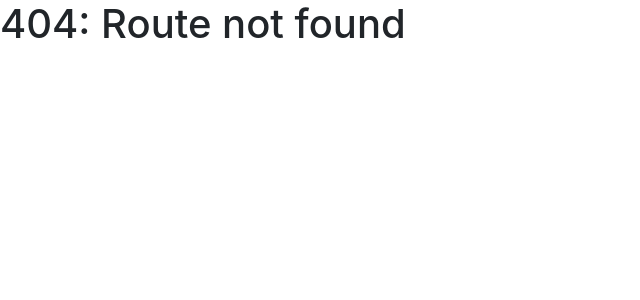
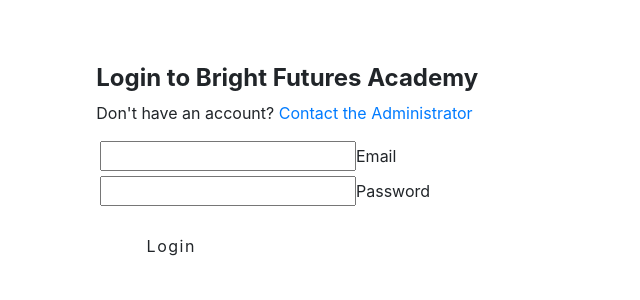
Before and after one commit to GTBitsOfGood/bright-futures-academy, a React (Create React App) app in the folder client/: page /login in a window 1280 px wide. Before the commit this address had no page. Shown: the top 300 px of the page, without its empty margins (0-640 px from the left). Built offline with nearby package versions, Linux system fonts and the light colour scheme.

Commit message:
Add Redux Boilerplate

```diff
--- a/client/package.json
+++ b/client/package.json
@@ -1,14 +1,16 @@
 {
   "name": "client",
   "version": "0.1.0",
-  "proxy": "http://localhost:5000/",
+  "proxy": "http://localhost:3001/",
   "dependencies": {
     "axios": "^0.18.0",
     "bootstrap": "^4.3.1",
     "classnames": "^2.2.6",
     "fsevents": "^1.2.7",
+    "is-empty": "^1.2.0",
     "jquery": "^1.9.1",
     "jwt-decode": "^2.2.0",
+    "lodash": "^4.17.11",
     "react": "^16.8.1",
     "react-bootstrap": "^1.0.0-beta.5",
     "react-dom": "^16.8.1",
--- a/client/src/App.js
+++ b/client/src/App.js
@@ -1,25 +1,28 @@
 import React from 'react';
 import { BrowserRouter as Router, Route, Switch} from 'react-router-dom';
-import logo from './logo.svg';
 import './App.css';
-import BFSNav from './components/Navbar';
 import PaymentPortal from './pages/ParentPortal';
+import Login from './pages/Login';
 import PaymentPage from './pages/PaymentPage';
 import NoMatch from './pages/NoMatch';
 
+// Adding redux to top level
+import { Provider } from "react-redux";
+import store from "./store/store";
+
 //TODO: Add more pages for routing.
-
 const App = () => (
-  <Router>
-    <div>
+  // Provider for our redux store
+  <Provider store={store}>
+    <Router>
       <Switch>
-      <Route path="/makepayment" component={PaymentPortal} />
+      <Route path="/login" component={Login} />
+      <Route path="/makePayment" component={PaymentPortal} />
       <Route path="/paymentPage" component={PaymentPage} />
       <Route component={NoMatch} />
       </Switch>
-    </div>
-  </Router>
+    </Router>
+  </Provider>
 );
 
-
 export default App;
--- /dev/null
+++ b/client/src/actions/types.js
@@ -0,0 +1,6 @@
+/**
+ * These are the types of actions we can use
+ */
+export const GET_ERRORS = "GET_ERRORS";
+export const HOUSEHOLD_LOADING = "HOUSEHOLD_LOADING";
+export const SET_CURRENT_HOUSEHOLD = "SET_CURRENT_HOUSEHOLD";
--- /dev/null
+++ b/client/src/pages/Login.js
@@ -0,0 +1,88 @@
+import React, { Component } from "react";
+
+/**
+ * Login page for parents
+ */
+class Login extends Component {
+  constructor() {
+    super();
+    this.state = {
+      email: "",
+      password: "",
+      errors: {}
+    };
+  }
+
+  onChange = e => {
+    this.setState({ [e.target.id]: e.target.value });
+  };
+
+  onSubmit = e => {
+    // prevent page from reloading
+    e.preventDefault();
+    const householdData = {
+      email: this.state.email,
+      password: this.state.password
+    };
+    console.log(householdData);
+    // TODO: call the api route for login
+  };
+
+  render() {
+    const { errors } = this.state;
+    return (
+      <div className="container">
+        <div style={{ marginTop: "4rem" }} className="row">
+          <div className="col s8 offset-s2">
+            <div className="col s12" style={{ paddingLeft: "11.250px" }}>
+              <h4>
+                <b>Login to Bright Futures Academy</b>
+              </h4>
+              <p className="grey-text text-darken-1">
+                Don't have an account? <a href={"mailto:brightFuturesAcademyDev@gmail.com"}>Contact the Administrator</a>
+              </p>
+            </div>
+            <form noValidate onSubmit={this.onSubmit}>
+              <div className="input-field col s12">
+                <input
+                  onChange={this.onChange}
+                  value={this.state.email}
+                  error={errors.email}
+                  id="email"
+                  type="email"
+                />
+                <label htmlFor="email">Email</label>
+              </div>
+              <div className="input-field col s12">
+                <input
+                  onChange={this.onChange}
+                  value={this.state.password}
+                  error={errors.password}
+                  id="password"
+                  type="password"
+                />
+                <label htmlFor="password">Password</label>
+              </div>
+              <div className="col s12" style={{ paddingLeft: "11.250px" }}>
+                <button
+                  style={{
+                    width: "150px",
+                    borderRadius: "3px",
+                    letterSpacing: "1.5px",
+                    marginTop: "1rem"
+                  }}
+                  type="submit"
+                  className="btn btn-large waves-effect waves-light hoverable blue accent-3"
+                >
+                  Login
+                </button>
+              </div>
+            </form>
+          </div>
+        </div>
+      </div>
+    );
+  }
+}
+
+export default Login;
--- /dev/null
+++ b/client/src/reducers/authReducer.js
@@ -0,0 +1,31 @@
+import { SET_CURRENT_HOUSEHOLD, HOUSEHOLD_LOADING } from "../actions/types";
+
+const isEmpty = require("is-empty");
+const initialState = {
+    isAuthenticated: false,
+    household: {},
+    loading: false
+};
+
+/**
+ * Reducer for authenticating a user.
+ * @param {*} state
+ * @param {*} action
+ */
+export default function(state = initialState, action) {
+    switch (action.type) {
+        case SET_CURRENT_HOUSEHOLD: // setting household as authenticated
+            return {
+                ...state,
+                isAuthenticated: !isEmpty(action.payload),
+                household: action.payload
+            };
+        case HOUSEHOLD_LOADING: // setting state of household
+            return {
+                ...state,
+                loading: true
+            };
+        default:
+            return state;
+    }
+}
--- /dev/null
+++ b/client/src/reducers/errorReducer.js
@@ -0,0 +1,17 @@
+import { GET_ERRORS } from "../actions/types";
+
+const initialState = {};
+
+/**
+ * Reducer for our errors
+ * @param {*} state
+ * @param {*} action
+ */
+export default function(state = initialState, action) {
+  switch (action.type) {
+    case GET_ERRORS: // if we get errors show them
+      return action.payload;
+    default:
+      return state;
+  }
+}
--- /dev/null
+++ b/client/src/reducers/index.js
@@ -0,0 +1,11 @@
+import { combineReducers } from "redux";
+import authReducer from "./authReducer";
+import errorReducer from "./errorReducer";
+
+/**
+ * allows us to combine our reducers for easy export.
+ */
+export default combineReducers({
+  auth: authReducer,
+  errors: errorReducer
+});
--- /dev/null
+++ b/client/src/store/store.js
@@ -0,0 +1,21 @@
+import { createStore, applyMiddleware, compose } from "redux";
+import thunk from "redux-thunk";
+import rootReducer from "../reducers";
+
+const initialState = {};
+const middleware = [thunk];
+
+/**
+ * Store will contain our state tree.
+ * rootReducer is the combination of the reducers we have.
+ */
+const store = createStore(
+  rootReducer,
+  initialState,
+  compose(
+    applyMiddleware(...middleware),
+    window.__REDUX_DEVTOOLS_EXTENSION__ && window.__REDUX_DEVTOOLS_EXTENSION__()
+  )
+);
+
+export default store;
--- a/package.json
+++ b/package.json
@@ -13,13 +13,17 @@
     "install-server": "npm install -f --prefix server",
     "build-client": "cd client/ && npm build",
     "postinstall": "npm run install-client -f && npm run install-server -f && npm run build-client -f",
-    "heroku-postbuild": "cd client && npm install --only=dev -f && npm install -f && rm -rf ~/node_modules/babel-jest ~/node_modules/jest && npm run build"
+    "heroku-postbuild": "cd client && npm install --only=dev -f && npm install -f && rm -rf ~/node_modules/babel-jest ~/node_modules/jest && npm run build",
+    "server": "nodemon server/app.js",
+    "client": "cd client && npm start",
+    "dev": "concurrently \"npm run server\" \"npm run client\""
   },
   "engines": {
     "npm": "~6.7.0",
     "node": "~11.7.0"
   },
   "dependencies": {
+    "concurrently": "^4.1.0",
     "dotenv": "^6.2.0",
     "mongoose": "^5.4.14"
   }
```
Also changed, not shown: client/src/actions/authActions.js (added, +69 -0 lines), client/src/utils/setAuthToken.js (added, +17 -0 lines), 1 other file (tests, documents, lock files or other folders).
